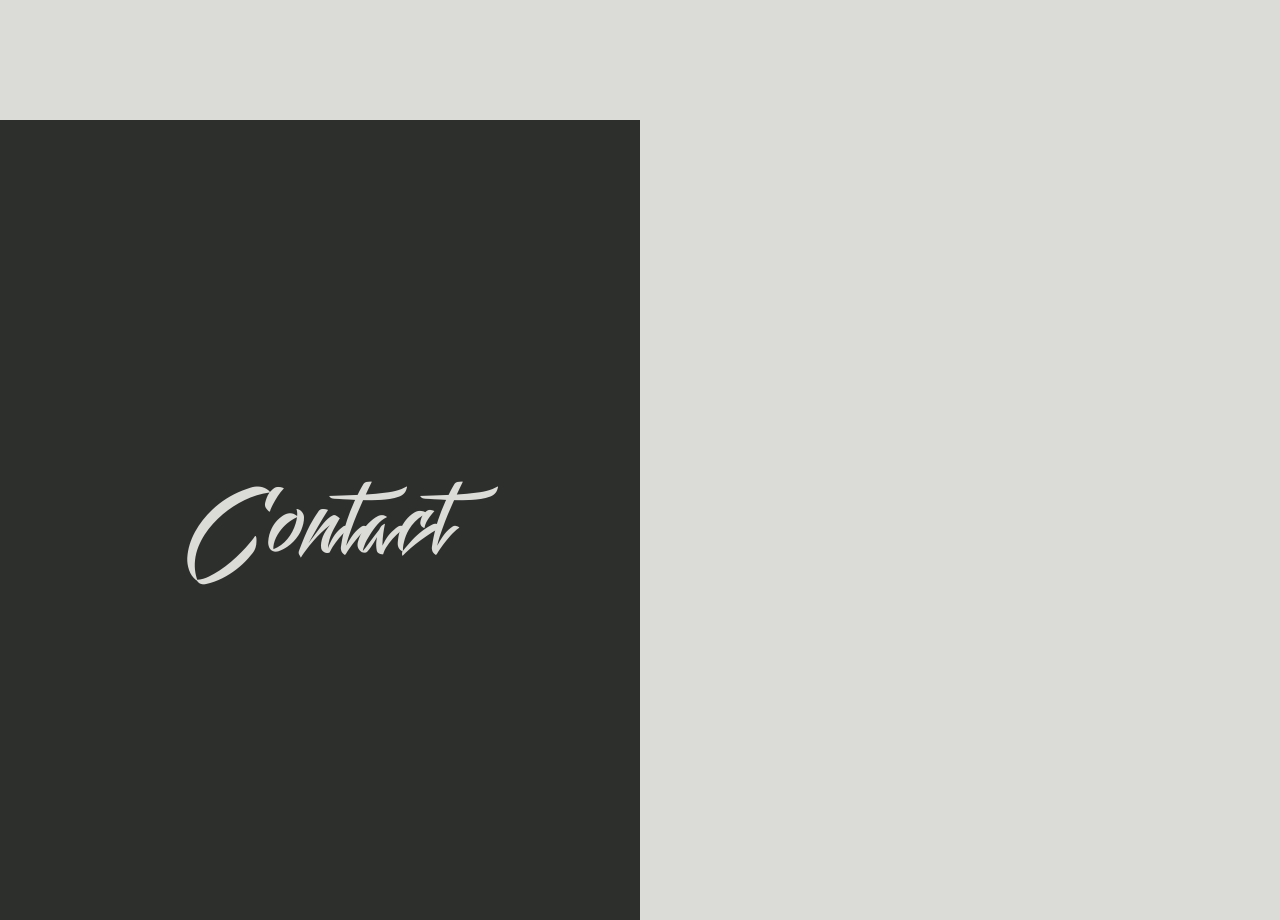
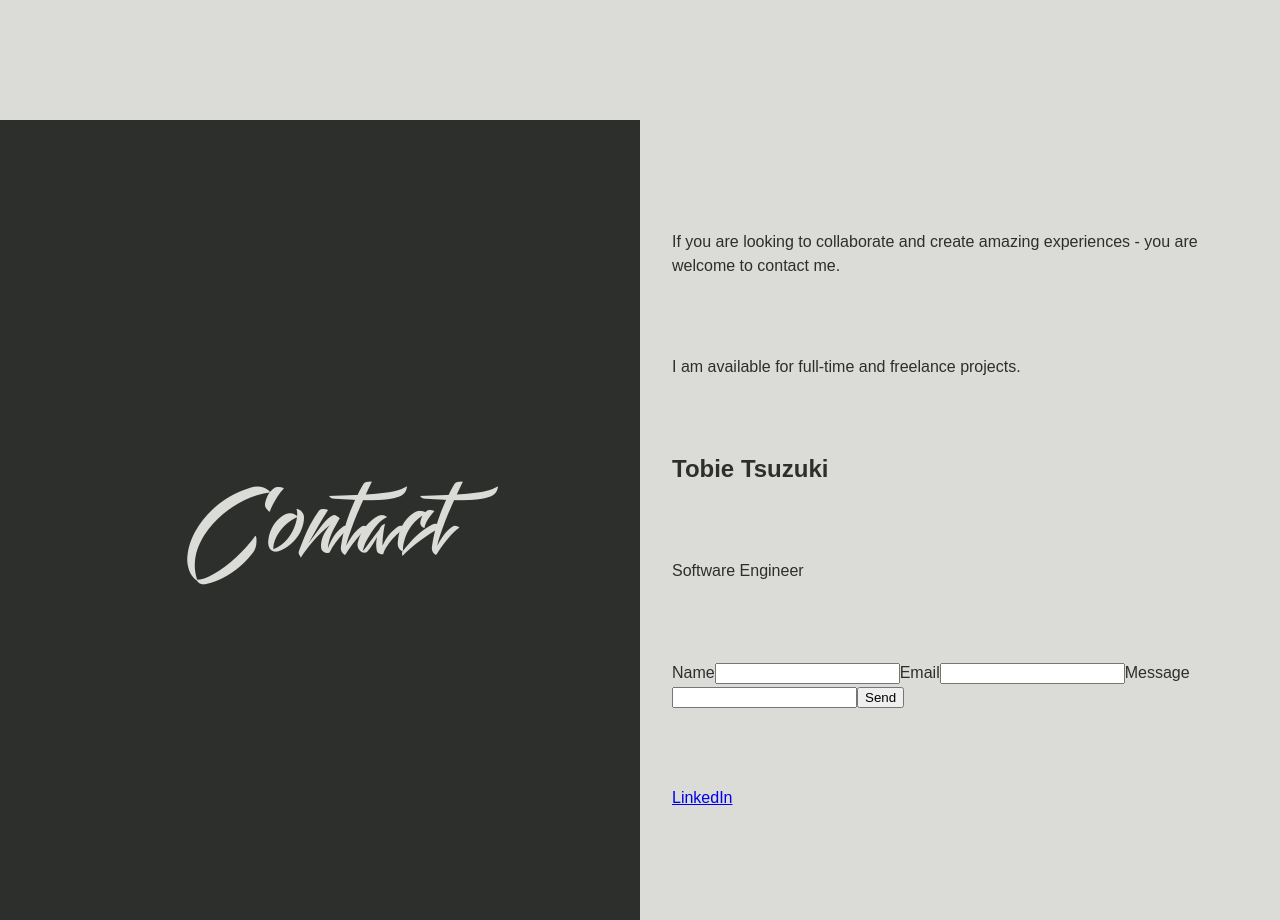
Before and after one commit to Nepsaco/portfolio, a Vue app: page / in a window 1280 px wide. Shown: the part 2280-3200 px from the top of the page. Built offline with nearby package versions, Linux system fonts and the light colour scheme; a web font is replaced by a local one.

Commit message:
added email contact form

```diff
--- /dev/null
+++ b/src/components/EmailForm.vue
@@ -0,0 +1,61 @@
+<template>
+    <form class='email-form' @submit.prevent='onSubmit' novalidate='true'>
+        <div class='error-message'>
+            <p v-show='!email.valid'>Please enter a valid email address.</p>
+        </div>
+        <label for='name'>Name</label>
+        <input id='name' name='name' type='text' v-model='name' required/>
+        <label for='email'>Email</label>
+        <input id='email' name='email' type='email' v-model='email.value' required/>
+        <label for='message'>Message</label>
+        <input id='message' name='message' type='textarea' v-model='message.text' required/>
+        <input type='submit' value='Send' />
+    </form>
+</template>
+
+<script>
+export default {
+    data() {
+        return {
+            name: '',
+            email: {
+                value: '',
+                valid: true,
+            },
+            message: {
+                text: '',
+            },
+        }
+    },
+
+    methods: {
+        onSubmit(){
+            this.validate(this.email.value)
+
+            if(this.email.valid){
+                this.$emit('send-email', {
+                    name: this.name,
+                    email: this.email.value,
+                    message: this.message.text
+                })
+                this.name = ''
+                this.email.value = ''
+                this.message.text = ''
+            }
+        },
+
+        validate(input){
+            this.email.valid = this.isEmail(input) ? true : false
+        },
+
+        isEmail(input){
+            const emailRegExp = /^[a-zA-Z0-9.!#$%&'*+/=?^_`{|}~-]+@[a-zA-Z0-9](?:[a-zA-Z0-9-]{0,61}[a-zA-Z0-9])?(?:\.[a-zA-Z0-9](?:[a-zA-Z0-9-]{0,61}[a-zA-Z0-9])?)*$/
+            return emailRegExp.test(input)
+        }
+    }
+
+}
+</script>
+
+<style lang='scss'>
+</style>
--- a/src/views/Contact.vue
+++ b/src/views/Contact.vue
@@ -4,11 +4,32 @@
             <h1>Contact</h1>
         </div>
         <div class='contact-content'>
+            <h3>If you are looking to collaborate and create amazing experiences - you are welcome to contact me.</h3>
+            <p>I am available for full-time and freelance projects.</p>
+            <h2>Tobie Tsuzuki</h2>
+            <p>Software Engineer</p>
+            <EmailForm @send-email='sendEmail'/>
+            <div class='social-container'>
+                <a href='#'>LinkedIn</a>
+            </div>
         </div>
     </section>
 </template>
 
 <script>
+import EmailForm from '@/components/EmailForm.vue'
+
+export default {
+    components: {
+        EmailForm,
+    },
+
+    methods: {
+        sendEmail(message){
+            console.log(message)
+        }
+    }
+}
 </script>
 
 <style lang='scss'>
@@ -37,13 +58,23 @@
 
 
 .contact-content {
+    display: flex;
+    flex-direction: column;
+    justify-content: space-evenly;
     background-color: $light;
     height: 100vh;
     padding: 2rem;
     color: $dark;
+    line-height: 1.5rem;
+
     h2 {
         @include bold-font;
+        font-size: 1.5rem;
     }
+
+    h3 {
+    }
+
     @include respond-to(desktop){
         background-color: $light;
         width: 50vw
```
